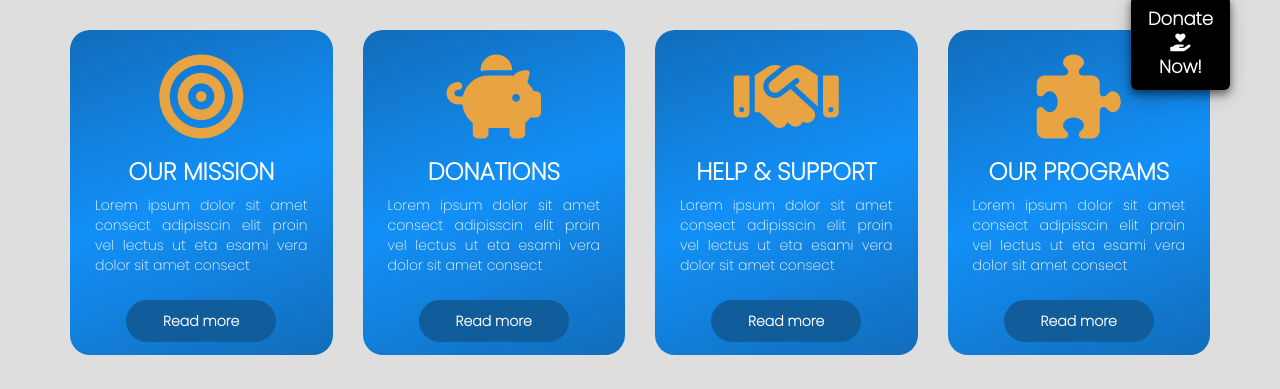
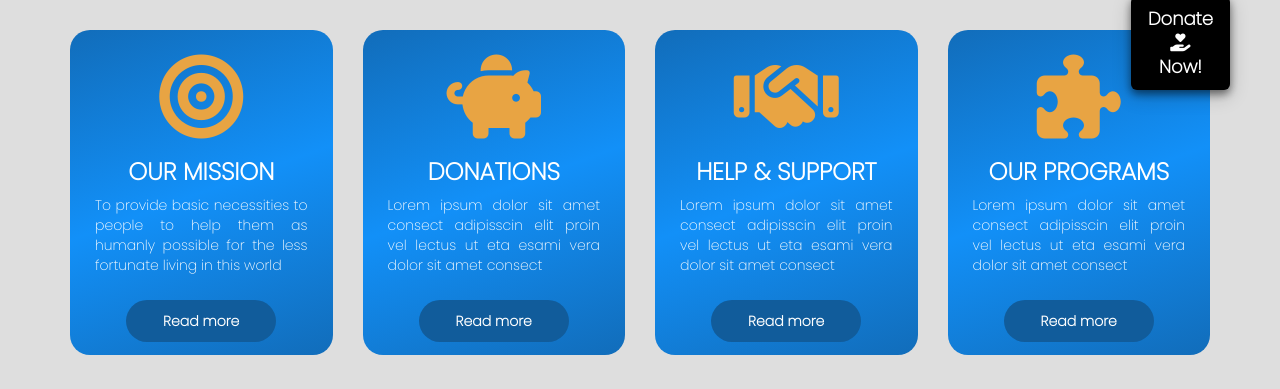
Before and after one commit to Unisight-Technologies/travancore-trust-website, a Django app: template trust/templates/index.html in a window 1280 px wide. Shown: the part 680-1069 px from the top of the page. Run offline with Django 3.2, Linux system fonts and the light colour scheme; the template is opened without the code that fills it, so the values that code supplies are empty; some libraries are stand-ins or nearby versions.

Commit message:
mission matter

```diff
--- a/trust/templates/index.html
+++ b/trust/templates/index.html
@@ -112,7 +112,7 @@
                         <h3 class="col-title">our mission</h3>
                         <div class="col-details">
 
-                          <p>Lorem ipsum dolor sit amet consect adipisscin elit proin vel lectus ut eta esami vera dolor sit amet consect</p>
+                          <p>To provide basic necessities to people to help them as humanly possible for the less fortunate living in this world</p>
 
                         </div>
                         <a href="{% url 'about' %}" class="btn btn-primary"> Read more </a>
```
